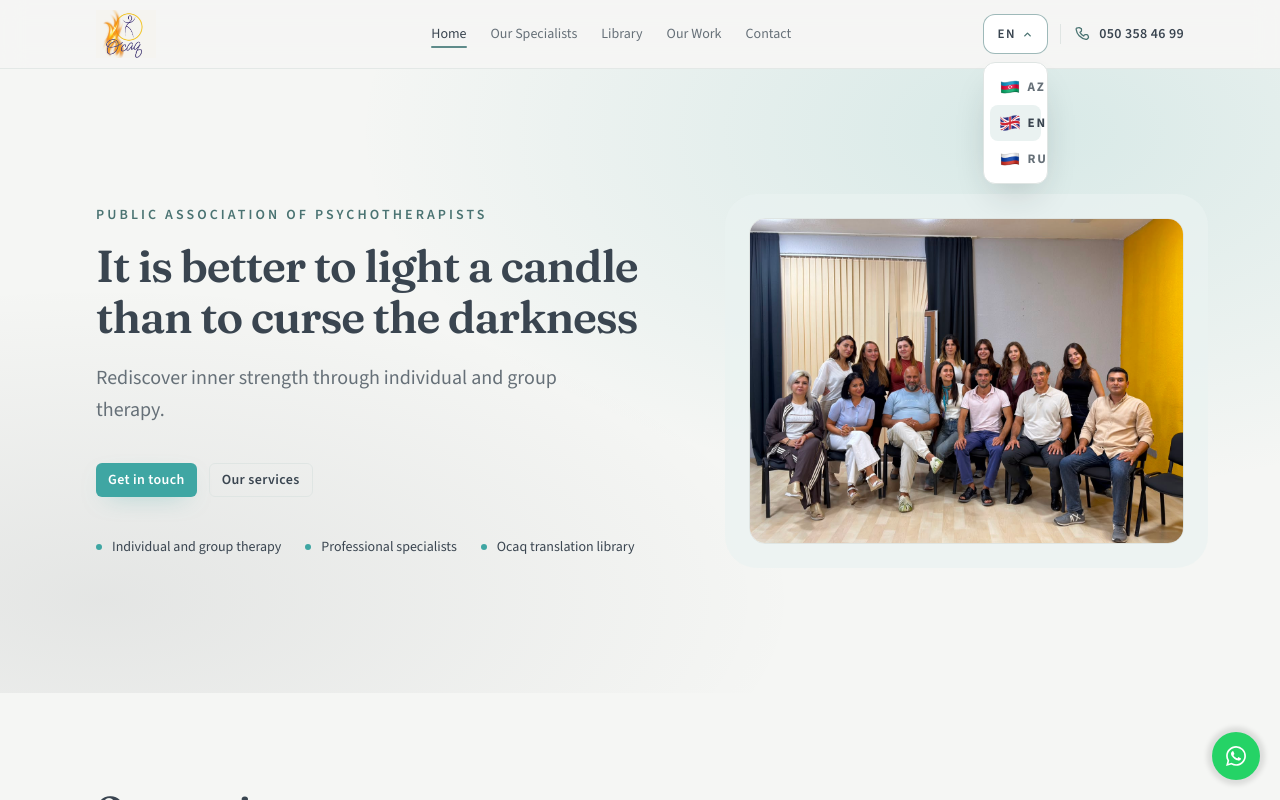
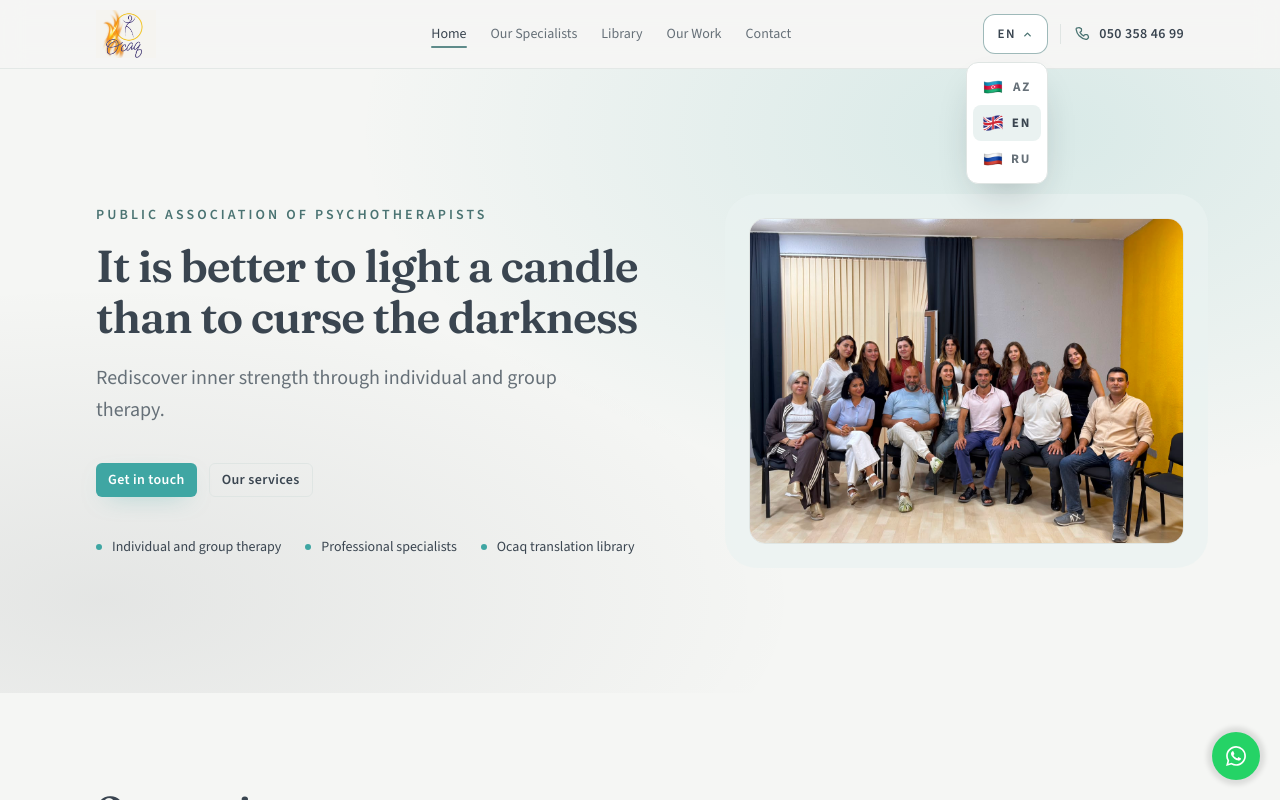
Before and after one commit to nihad-xalq/ocaq, a Next.js app: page /en in a window 1280 px wide. Both pictures are taken after a click on the button "EN". Shown: the top 800 px of the page. Built offline with nearby package versions, Linux system fonts and the light colour scheme.

Commit message:
lang switch fix

```diff
--- a/src/components/layout/LanguageSwitcher.tsx
+++ b/src/components/layout/LanguageSwitcher.tsx
@@ -5,12 +5,7 @@ import Link from "next/link";
 import { usePathname } from "next/navigation";
 import { useEffect, useId, useRef, useState } from "react";
 
-import {
-  localeLabels,
-  localeNames,
-  locales,
-  type Locale,
-} from "@/i18n/config";
+import { localeLabels, localeNames, locales, type Locale } from "@/i18n/config";
 import { localePath, stripLocaleFromPathname } from "@/i18n/locale-path";
 import { cn } from "@/lib/cn";
 
@@ -96,7 +91,7 @@ export function LanguageSwitcher({ locale, label }: LanguageSwitcherProps) {
         role="listbox"
         aria-label={label}
         className={cn(
-          "absolute right-0 top-[calc(100%+0.5rem)] z-50 rounded-xl border border-border bg-surface p-1.5 shadow-[0_18px_40px_-16px_rgba(30,37,44,0.32)] transition-all duration-150 origin-top-right",
+          "absolute right-0 top-[calc(100%+0.5rem)] z-50 min-w-max rounded-xl border border-border bg-surface p-1.5 shadow-[0_18px_40px_-16px_rgba(30,37,44,0.32)] transition-all duration-150 origin-top-right",
           open
             ? "pointer-events-auto translate-y-0 scale-100 opacity-100"
             : "pointer-events-none -translate-y-1 scale-95 opacity-0",
@@ -115,7 +110,7 @@ export function LanguageSwitcher({ locale, label }: LanguageSwitcherProps) {
               aria-selected={active}
               onClick={() => setOpen(false)}
               className={cn(
-                "flex items-center justify-between gap-2 rounded-lg px-2.5 py-2 transition-colors",
+                "flex items-center justify-between gap-2 rounded-lg px-2.5 py-2 transition-colors min-w-max",
                 active
                   ? "bg-primary-soft text-secondary"
                   : "text-muted hover:bg-primary-soft/60 hover:text-secondary",
```
